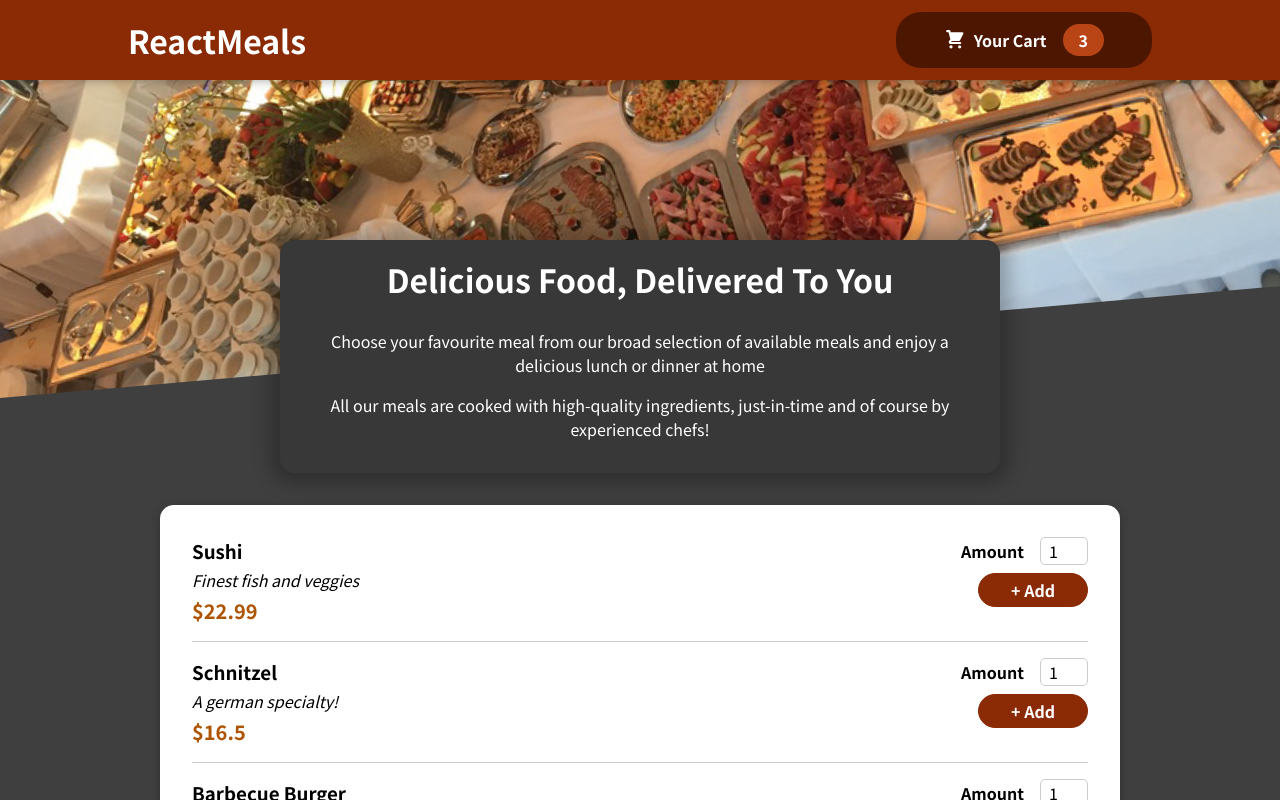
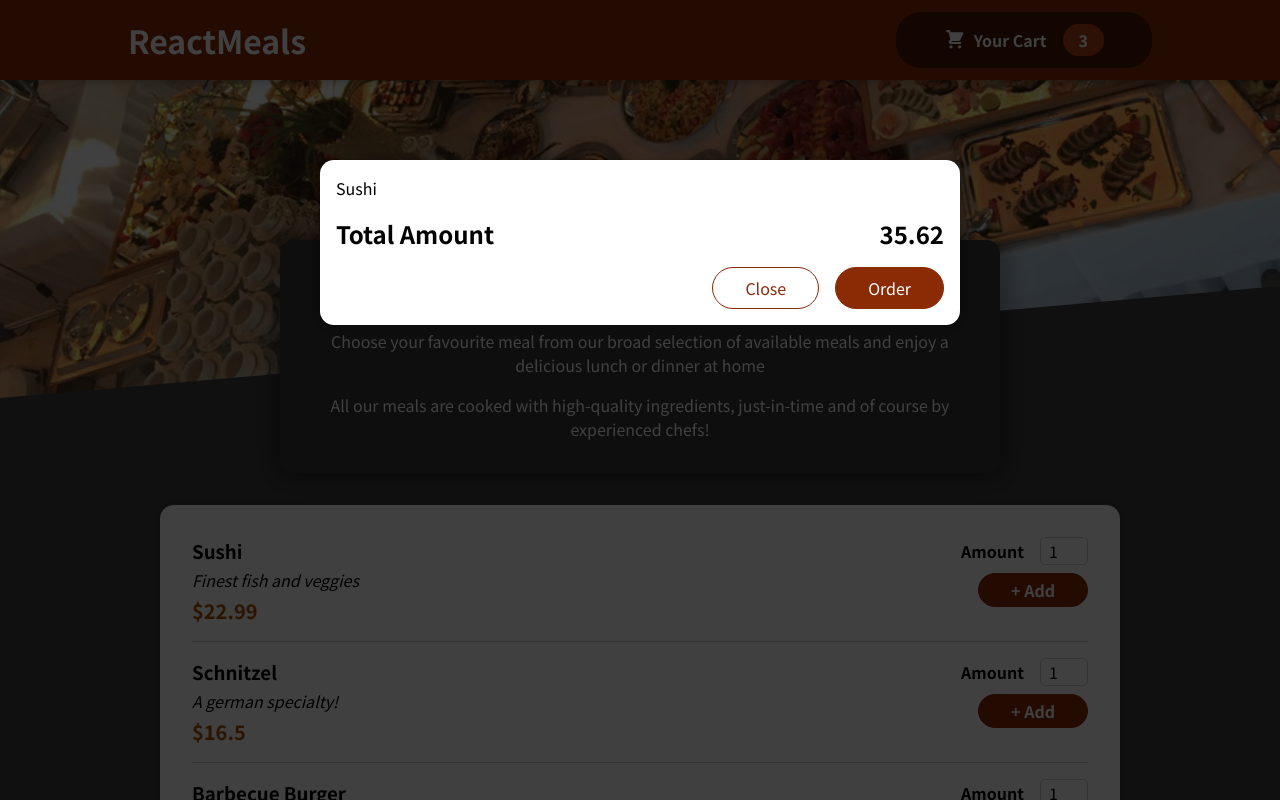
Before and after one commit to Smoopfrog/food-app, a React (Create React App) app: page / in a window 1280 px wide. Shown: the top 800 px of the page. Built offline with nearby package versions, Linux system fonts and the light colour scheme.

Commit message:
add modal to app.js and fix reactDOM typo

```diff
--- a/src/App.js
+++ b/src/App.js
@@ -1,10 +1,12 @@
 import { Fragment } from "react";
+import Cart from "./components/Cart/Cart";
 import Header from "./components/Layout/Header";
 import Meals from "./components/Meals/Meals";
 
 function App() {
   return (
     <Fragment>
+      <Cart />
       <Header />
       <main>
         <Meals />
--- a/src/components/Cart/Cart.js
+++ b/src/components/Cart/Cart.js
@@ -1,27 +1,27 @@
+import Modal from "../UI/Modal";
 import classes from "./Cart.module.css";
 
 const Cart = (props) => {
   const cartItems = (
-    <ul className={classes['cart-items']}>
-      {[{ id: "c1", name: "sushi", amount: 2, price: 12.99 }].map((item) => (
+    <ul className={classes["cart-items"]}>
+      {[{ id: "c1", name: "Sushi", amount: 2, price: 12.99 }].map((item) => (
         <li>{item.name}</li>
       ))}
     </ul>
   );
 
   return (
-    <div>
+    <Modal>
       {cartItems}
       <div className={classes.total}>
         <span>Total Amount</span>
         <span>35.62</span>
       </div>
       <div className={classes.actions}>
-        <button className={classes['button--alt']}>Close</button>
+        <button className={classes["button--alt"]}>Close</button>
         <button className={classes.button}>Order</button>
-
       </div>
-    </div>
+    </Modal>
   );
 };
 
--- a/src/components/UI/Modal.js
+++ b/src/components/UI/Modal.js
@@ -1,4 +1,5 @@
 import { Fragment } from "react";
+import ReactDOM from "react-dom";
 import classes from "./Modal.module.css";
 
 const Backdrop = (props) => {
```
